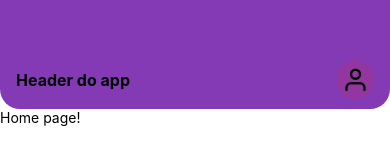
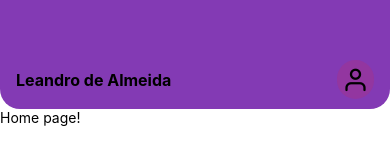
Before and after one commit to leandro91004850/tutorial-react-native, a React Native app: screen / in a window 390 px wide. Shown: the top 160 px of the page. Built offline with nearby package versions, Linux system fonts and the light colour scheme.

Commit message:
Recebendo dados por parâmetros de uma função

```diff
--- a/src/components/Header/index.js
+++ b/src/components/Header/index.js
@@ -4,11 +4,11 @@ import {Feather} from '@expo/vector-icons';
 
 const statusbarHeigth = StatusBar.currentHeight ? StatusBar.currentHeight  + 22 : 60;
 
-export default function Header() {
+export default function Header({nome}) {
   return (
     <View style={styles.container}>
         <View style={styles.content}>
-            <Text style= {styles.username}>Header do app</Text>
+            <Text style= {styles.username}>{nome}</Text>
             <TouchableOpacity activeOpacity={0.9} style={styles.buttonUser}>
                 <Feather name="user" size={27} color="#000"/>
             </TouchableOpacity>
@@ -44,5 +44,6 @@ const styles = StyleSheet.create({
             padding: 5,
             borderRadius: 50,
             backgroundColor: 'rgba(253,29,29,0.12368697478991597)',
+            alignItems: 'center',
         },
 });
--- a/src/pages/Home/index.js
+++ b/src/pages/Home/index.js
@@ -4,7 +4,7 @@ import Header from "../../components/Header";
 export default function Home() {
   return (
     <View style={styles.container}>
-      <Header/>
+      <Header nome= "Leandro de Almeida"/>
       <Text>Home page!</Text>
     </View>
   );
```
